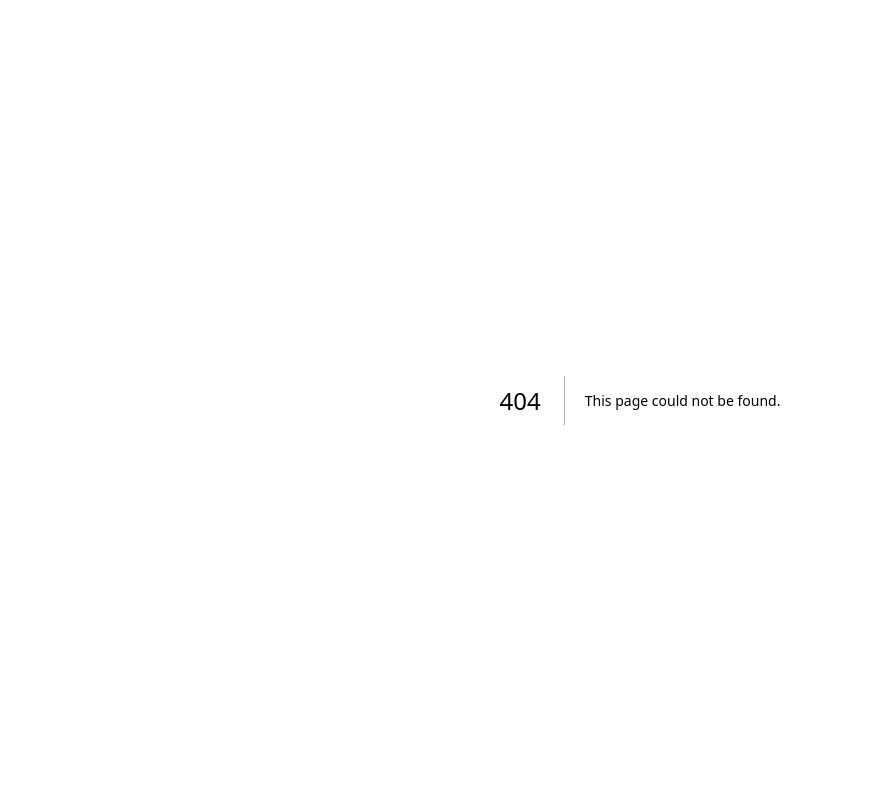
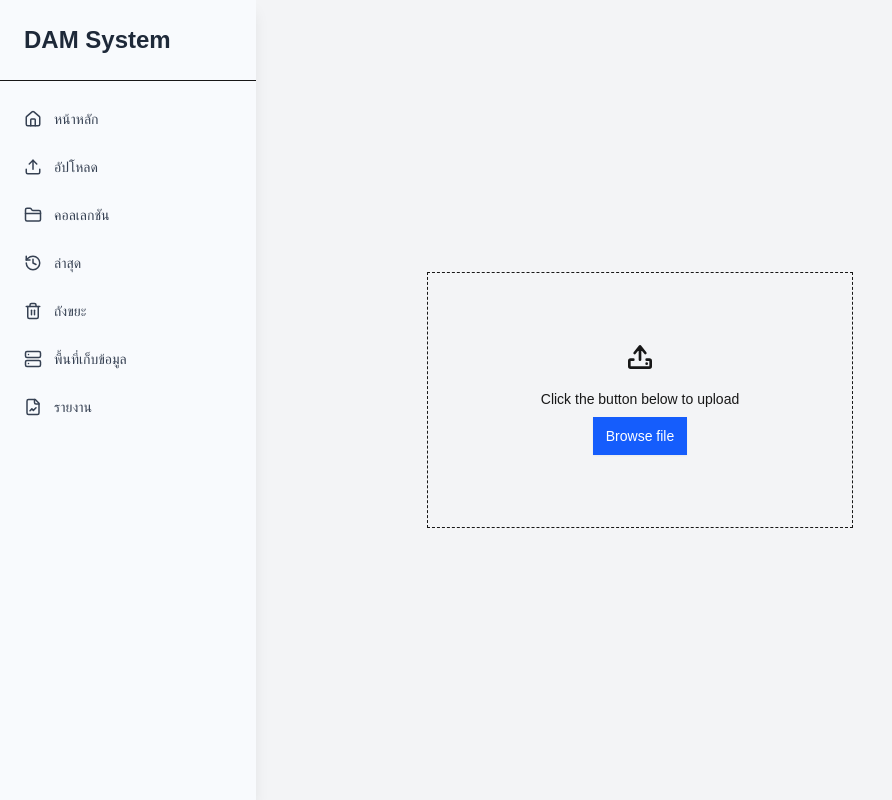
Before and after one commit to peeranutt/WEB-DAM-Non-Official, a Next.js app: page /upload in a window 1280 px wide. Before the commit this address had no page. Shown: the whole page, without its empty margins (0-892 px from the left). Built offline with nearby package versions, Linux system fonts and the light colour scheme.

Commit message:
ui upload

```diff
--- /dev/null
+++ b/app/upload/page.tsx
@@ -0,0 +1,12 @@
+"use client";
+import Navbar from "../../componant/nav";
+import UploadAssets from "../../componant/assets/upload";
+
+export default function Upload() {
+  return (
+    <div>
+      <Navbar />
+      <UploadAssets />
+    </div>
+  );
+}
--- /dev/null
+++ b/componant/assets/upload.tsx
@@ -0,0 +1,65 @@
+"use client";
+
+export default function UploadAssets() {
+    const handleBrowse = () => {
+        document.getElementById("upload-input")?.click();
+    }
+
+    const handleUpload = async (e: React.ChangeEvent<HTMLInputElement>) => {
+        const file = e.target.files?.[0]
+        if (!file) return;
+
+        const foemData = new FormData();
+        foemData.append("file", file);
+
+        const res = await fetch(`${process.env.NEXT_PUBLIC_API}/assets/upload`, {
+            method: "POST",
+            body: foemData,
+        });
+
+        const data = await res.json();
+        console.log("data ", data);
+        alert("Upload successful!");
+    }
+  return (
+    <div className="flex items-center justify-center h-screen bg-gray-100">
+      <div className="flex items-center justify-center w-1/3">
+        <div className="flex flex-col items-center justify-center w-full h-64 bg-neutral-secondary-medium border border-dashed border-default-strong rounded-base">
+          <div className="flex flex-col items-center justify-center text-body pt-5 pb-6">
+            <svg
+              className="w-8 h-8 mb-4"
+              aria-hidden="true"
+              xmlns="http://www.w3.org/2000/svg"
+              width="24"
+              height="24"
+              fill="none"
+              viewBox="0 0 24 24"
+            >
+              <path
+                stroke="currentColor"
+                strokeLinecap="round"
+                strokeLinejoin="round"
+                strokeWidth="2"
+                d="M12 5v9m-5 0H5a1 1 0 0 0-1 1v4a1 1 0 0 0 1 1h14a1 1 0 0 0 1-1v-4a1 1 0 0 0-1-1h-2M8 9l4-5 4 5m1 8h.01"
+              />
+            </svg>
+            <p className="mb-2 text-sm">Click the button below to upload</p>
+
+            <button
+              type="button"
+              onClick={handleBrowse}
+              className="inline-flex items-center text-white bg-blue-600 hover:bg-brand-strong box-border border border-transparent focus:ring-4 focus:ring-brand-medium shadow-xs font-medium leading-5 rounded-base text-sm px-3 py-2"
+            >
+              Browse file
+            </button>
+          </div>
+        </div>
+        <input
+        id="upload-input"
+        type="file"
+        className="hidden"
+        onChange={handleUpload} />
+      </div>
+    </div>
+  );
+}
--- /dev/null
+++ b/componant/nav.tsx
@@ -0,0 +1,85 @@
+"use client";
+import {
+  Home,
+  Upload,
+  LogIn,
+  FolderClosed,
+  History,
+  Trash2,
+  Server,
+  FileChartLine,
+} from "lucide-react";
+import { useRouter } from "next/navigation";
+
+export default function Navbar() {
+  const router = useRouter();
+  return (
+    <nav className="w-64 h-screen bg-[#F8FAFD] shadow-lg fixed left-0 top-0 flex flex-col">
+      {/* Logo */}
+      <div className="px-6 py-6 border-b">
+        <a href="/" className="text-2xl font-bold text-gray-800">
+          DAM System
+        </a>
+      </div>
+
+      {/* Menu */}
+      <div className="flex-1 flex flex-col py-4 space-y-1">
+        <a
+          href="/"
+          className="flex items-center gap-3 px-6 py-3 text-gray-700 hover:bg-gray-100 hover:text-gray-900 text-sm font-medium"
+        >
+          <Home size={18} />
+          หน้าหลัก
+        </a>
+
+        <button
+          onClick={() => router.push("/upload")}
+          className="w-full flex items-center gap-3 px-6 py-3 text-left text-gray-700 hover:bg-gray-100 hover:text-gray-900 text-sm font-medium"
+        >
+          <Upload size={18} />
+          อัปโหลด
+        </button>
+
+        <a
+          href="/"
+          className="flex items-center gap-3 px-6 py-3 text-gray-700 hover:bg-gray-100 hover:text-gray-900 text-sm font-medium"
+        >
+          <FolderClosed size={18} />
+          คอลเลกชัน
+        </a>
+
+        <a
+          href="/"
+          className="flex items-center gap-3 px-6 py-3 text-gray-700 hover:bg-gray-100 hover:text-gray-900 text-sm font-medium"
+        >
+          <History size={18} />
+          ล่าสุด
+        </a>
+
+        <a
+          href="/"
+          className="flex items-center gap-3 px-6 py-3 text-gray-700 hover:bg-gray-100 hover:text-gray-900 text-sm font-medium"
+        >
+          <Trash2 size={18} />
+          ถังขยะ
+        </a>
+
+        <a
+          href="/"
+          className="flex items-center gap-3 px-6 py-3 text-gray-700 hover:bg-gray-100 hover:text-gray-900 text-sm font-medium"
+        >
+          <Server size={18} />
+          พื้นที่เก็บข้อมูล
+        </a>
+
+        <a
+          href="/"
+          className="flex items-center gap-3 px-6 py-3 text-gray-700 hover:bg-gray-100 hover:text-gray-900 text-sm font-medium"
+        >
+          <FileChartLine size={18} />
+          รายงาน
+        </a>
+      </div>
+    </nav>
+  );
+}
```
